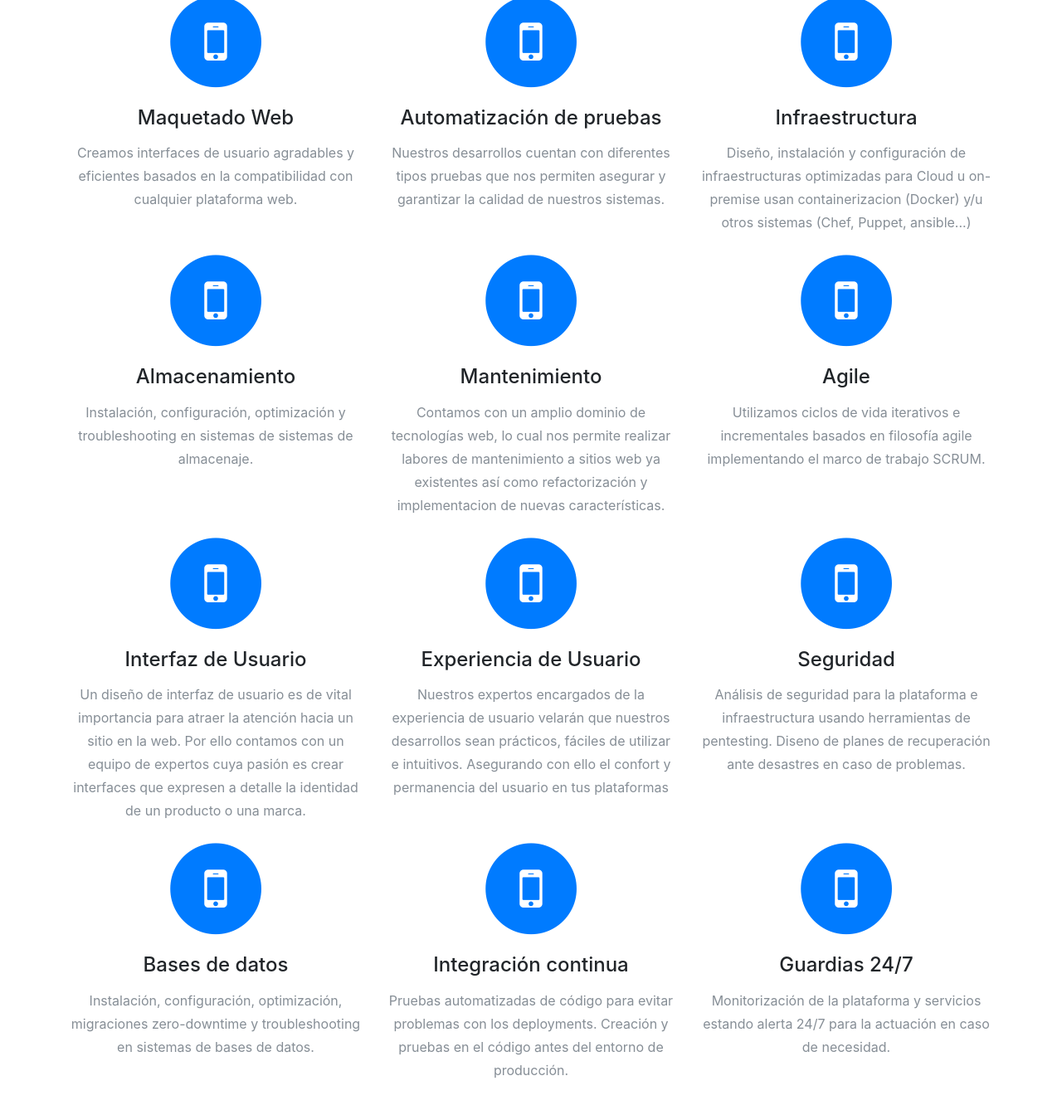
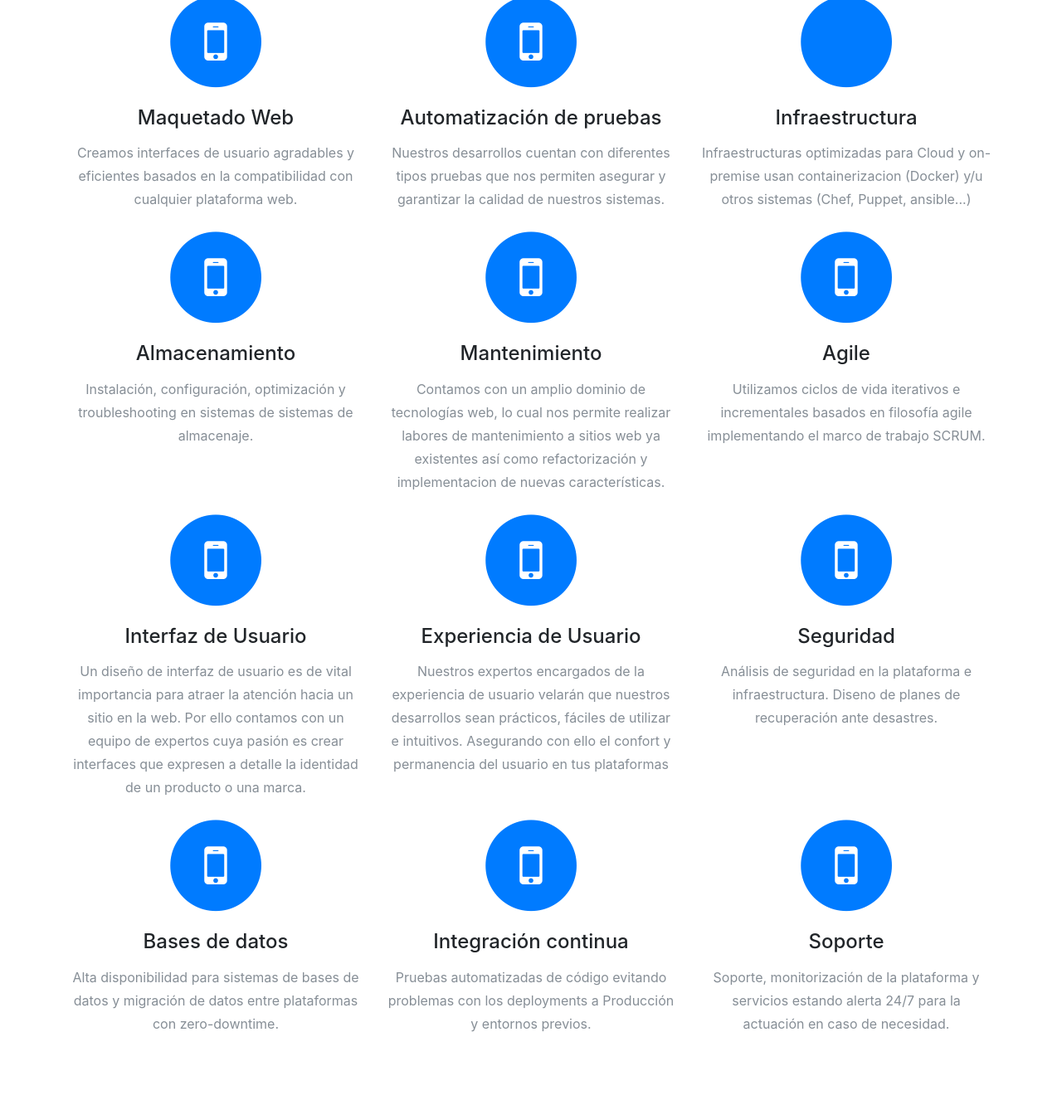
Before and after one commit to igayoso/workylab.com, a website with bundled scripts: page index.html in a window 1280 px wide. Shown: the part 1356-2694 px from the top of the page at 83% size. Built offline with nearby package versions, Linux system fonts and the light colour scheme; a web font is replaced by a local one.

Commit message:
Last text reduce in services

```diff
--- a/index.html
+++ b/index.html
@@ -63,7 +63,7 @@
       <div class="container">
         <div class="intro-text">
           <div class="intro-lead-in">¡Bienvenido a <b>Worky Lab!</b></div>
-          <div class="intro-heading">Manos a la obra</div>
+          <div class="intro-heading">Manos a la</div>
           <a class="btn btn-xl js-scroll-trigger" href="#services">Cuentame mas...</a>
         </div>
       </div>
@@ -137,12 +137,11 @@
           <div class="col-md-4">
             <span class="fa-stack fa-4x">
               <i class="fa fa-circle fa-stack-2x text-primary"></i>
-              <i class="fa fa-mobile fa-stack-1x fa-inverse"></i>
+              <i class="fa fa-pager fa-stack-1x fa-inverse"></i>
             </span>
             <h4 class="service-heading">Infraestructura</h4>
             <p class="text-muted">
-              Diseño, instalación y configuración de infraestructuras optimizadas para Cloud u
-              on-premise usan containerizacion (Docker) y/u otros sistemas (Chef, Puppet, ansible...)
+              Infraestructuras optimizadas para Cloud y on-premise usan containerizacion (Docker) y/u otros sistemas (Chef, Puppet, ansible...)
             </p>
           </div>
           <div class="col-md-4">
@@ -209,8 +208,8 @@
             </span>
             <h4 class="service-heading">Seguridad</h4>
             <p class="text-muted">
-              Análisis de seguridad para la plataforma e infraestructura usando herramientas de pentesting.
-              Diseno de planes de recuperación ante desastres en caso de problemas.
+              Análisis de seguridad en la plataforma e infraestructura.
+              Diseno de planes de recuperación ante desastres.
             </p>
           </div>
           <div class="col-md-4">
@@ -220,7 +219,7 @@
             </span>
             <h4 class="service-heading">Bases de datos</h4>
             <p class="text-muted">
-              Instalación, configuración, optimización, migraciones zero-downtime y troubleshooting en sistemas de bases de datos.
+              Alta disponibilidad para sistemas de bases de datos y migración de datos entre plataformas con zero-downtime.
             </p>
           </div>
           <div class="col-md-4">
@@ -230,8 +229,7 @@
             </span>
             <h4 class="service-heading">Integración continua</h4>
             <p class="text-muted">
-              Pruebas automatizadas de código para evitar problemas con los deployments.
-              Creación y pruebas en el código antes del entorno de producción.
+              Pruebas automatizadas de código evitando problemas con los deployments a Producción y entornos previos.
             </p>
           </div>
           <div class="col-md-4">
@@ -239,9 +237,9 @@
               <i class="fa fa-circle fa-stack-2x text-primary"></i>
               <i class="fa fa-mobile fa-stack-1x fa-inverse"></i>
             </span>
-            <h4 class="service-heading">Guardias 24/7</h4>
+            <h4 class="service-heading">Soporte</h4>
             <p class="text-muted">
-              Monitorización de la plataforma y servicios estando alerta 24/7 para
+              Soporte, monitorización de la plataforma y servicios estando alerta 24/7 para
               la actuación en caso de necesidad.
             </p>
           </div>
```
